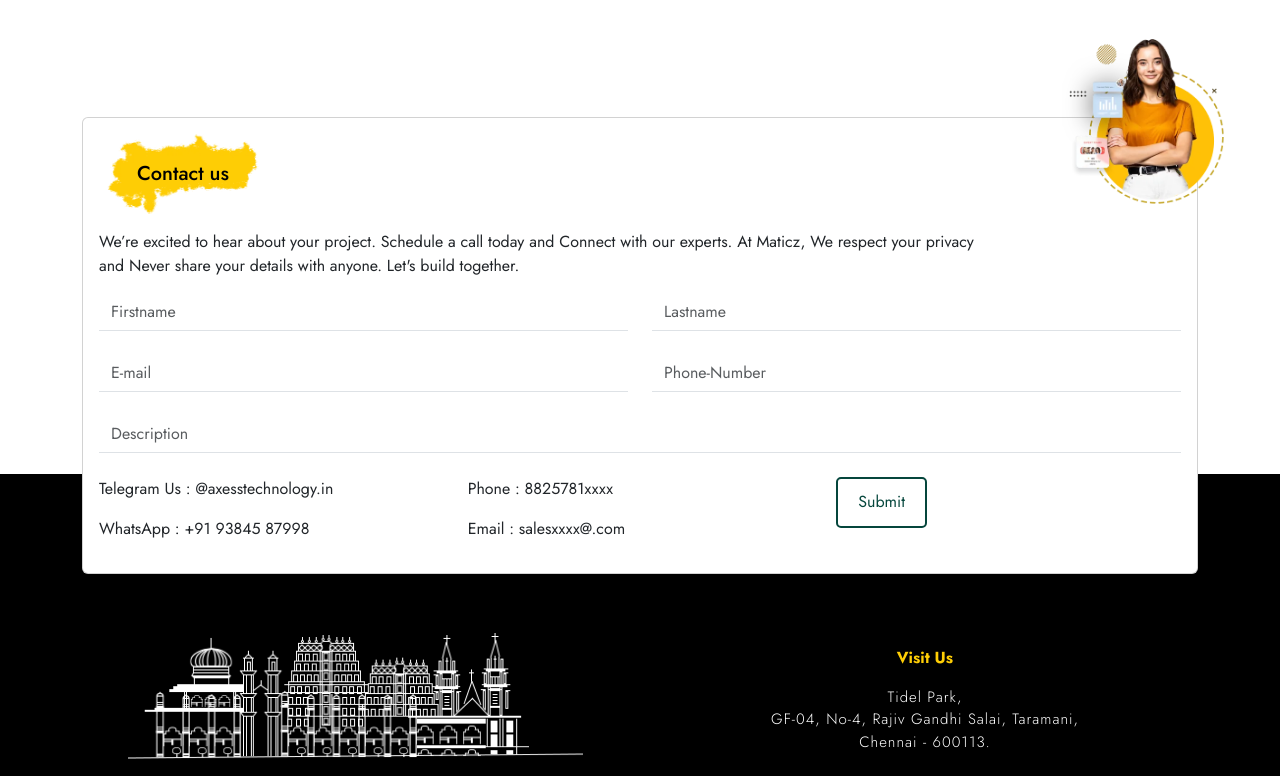
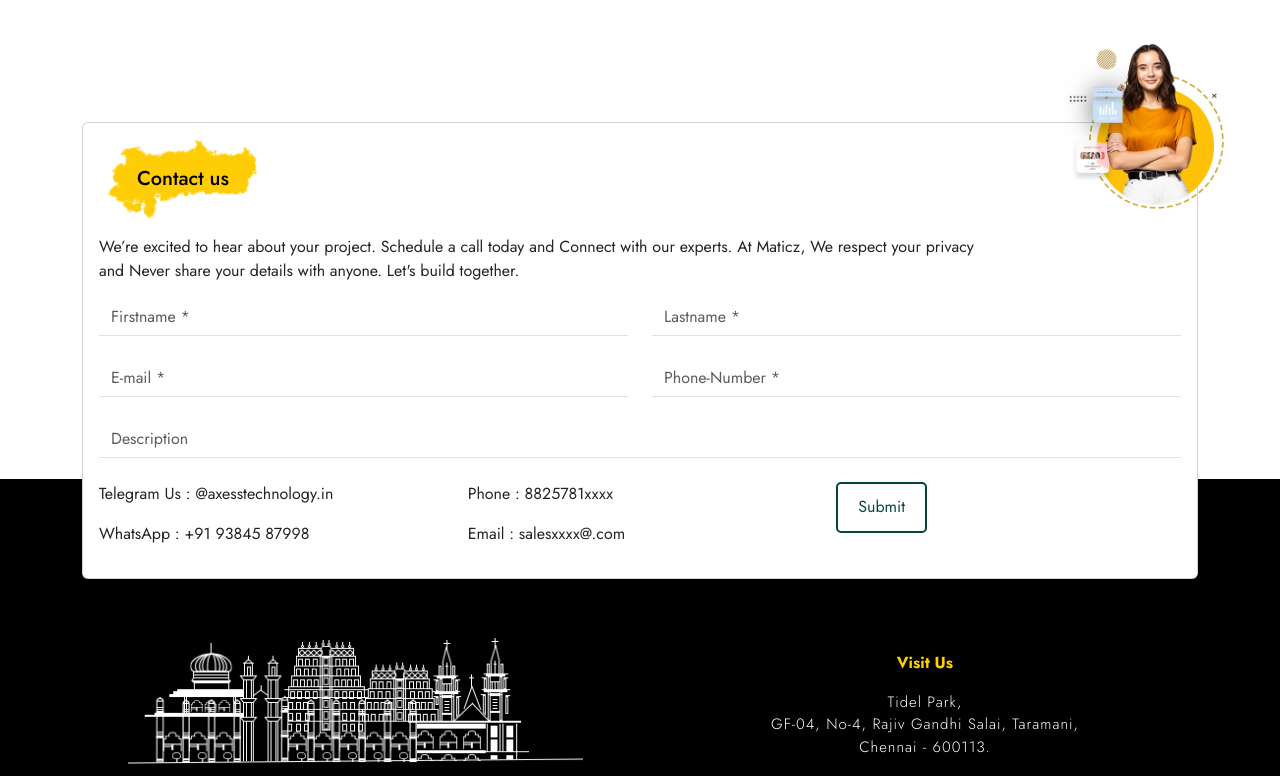
Before and after one commit to axessmongo/AxessTechnology-project, a React (Vite) app in the folder client/: page /contact in a window 1280 px wide. Shown: the part 3080-3856 px from the top of the page. Built offline with nearby package versions, Linux system fonts and the light colour scheme.

Commit message:
validation completed

```diff
--- a/client/src/Routing.jsx
+++ b/client/src/Routing.jsx
@@ -27,6 +27,7 @@ import Webdev from './pages/Webdev';
 import PasswordReset from './pages/PasswordReset';
 import ForgotPassword from './pages/Forgotpassword';
 import DigitalMarketing from './pages/DigitalMarketing' ;
+import State from './pages/State';
 
 function Routing() {
 
@@ -60,6 +61,7 @@ function Routing() {
                     <Route path='/ai' element={<Ai />} />
                     <Route path='/webdevelopment' element={<Webdev />} />
                     <Route path='/digitalmarketing' element ={<DigitalMarketing/>}/>
+                    <Route path='/state' element={<State/>}/>
                 </Routes>
             </BrowserRouter>
         </div>
--- a/client/src/components/Contact.jsx
+++ b/client/src/components/Contact.jsx
@@ -1,4 +1,4 @@
-import React, { useState } from 'react';
+import React, { useEffect, useState } from 'react';
 import axios from 'axios';
 import Banner from '../components/Banner';
 import Navbar from './Navbar';
@@ -10,6 +10,15 @@ import { toast, ToastContainer } from 'react-toastify';
 
 
 function Contact() {
+    const [receiveMsg, setReciveMsg] = useState('none')
+    const MSG = {
+        success: "success",
+        mailSended: "Mail sended successfully",
+        unexpectedError: "unexpected Error",
+        unexpectedResponse: "unexpectedResponse",
+        incorrectMail: "incorrect Mail"
+
+    }
     const [errors, setErrors] = useState({
         fname: "",
         lname: "",
@@ -19,6 +28,7 @@ function Contact() {
         serviceOption: "",
 
 
+
     });
     const [contact, setContact] = useState({
         fname: "",
@@ -26,7 +36,8 @@ function Contact() {
         email: "",
         phone: "",
         address: "",
-        serviceOption: ""
+        serviceOption: "",
+
 
     });
 
@@ -54,7 +65,7 @@ function Contact() {
             case 'fname':
                 setErrors({
                     ...errors,
-                    fname: value.length === 0 ? 'FName is required' : /[^A-Za-z\s]/.test(value) ? 'Invalid fname, only letters allowed' : '',
+                    fname: value.length === 0 ? 'Firstname is required' : /[^A-Za-z\s]/.test(value) ? 'Invalid fname, only letters allowed' : '',
                 });
                 break;
 
@@ -62,7 +73,7 @@ function Contact() {
             case 'lname':
                 setErrors({
                     ...errors,
-                    lname: value.length === 0 ? 'LName is required' : /[^A-Za-z\s]/.test(value) ? 'Invalid lname' : '',
+                    lname: value.length === 0 ? 'Lastname is required' : /[^A-Za-z\s]/.test(value) ? 'Invalid lname' : '',
                 });
                 break;
             case 'email':
@@ -98,15 +109,15 @@ function Contact() {
     const handleSubmit = async (e) => {
         e.preventDefault();
 
-        console.log("error", errors,errors.fname || errors.lname || errors.email || errors.phone || errors.address)
+        console.log("error", errors, errors.fname || errors.lname || errors.email || errors.phone || errors.address)
 
         if (errors.fname || errors.lname || errors.email || errors.phone || errors.address) return
         if (!contact.fname.trim() || !contact.lname.trim() || !contact.email.trim() || !contact.phone.trim() || !contact.address.trim()) {
             setErrors({
-                fname: !contact.fname ? 'fname is required.' : '',
-                lname: !contact.lname ? 'lname is required.' : '',
+                fname: !contact.fname ? 'firstname is required.' : '',
+                lname: !contact.lname ? 'lastname is required.' : '',
                 email: !contact.email ? 'Email is required.' : '',
-                phone: !contact.phone ? 'Phone is required.' : '',
+                phone: !contact.phone ? 'phone no is required.' : '',
                 address: !contact.address ? 'Address is required.' : '',
                 // serviceOption: !contact.serviceOption ? 'serviceoption is required' : ''
             });
@@ -118,7 +129,8 @@ function Contact() {
             console.log("res", response)
             if (response.status === 201) {
                 toast.success('our team will connect with you');
-                alert('success our team connect with you ')
+                setReciveMsg(MSG.success)
+                alertcontent.click();
                 setContact({
                     fname: "",
                     lname: "",
@@ -133,27 +145,41 @@ function Contact() {
                     lname: '',
                     email: '',
                     phone: '',
-                    address: '',
+                    address: ''
+
                     // serviceOption: '',
                 });
 
             } else if (response.status === 401) {
                 toast.error('Email or Password incorrect');
-                alert('incoorect mail')
+                setReciveMsg(MSG.incorrectMail)
+                alertcontent.click();
             } else if (response.status === 400) {
                 toast.info('An email has been sent to your account. Please verify.');
-                alert('mail sended succesfully')
+                setReciveMsg(MSG.mailSended)
+                alertcontent.click();
             } else {
                 console.log('Unexpected response:', response);
-                alert('unexpected response')
+                setReciveMsg(MSG.unexpectedResponse)
+                alertcontent.click();
             }
         } catch (error) {
             console.error('Error during login:', error.message);
             toast.error('Unexpected error');
-            alert('unexpected error')
+            setReciveMsg(MSG.unexpectedError)
+            alertcontent.click();
         }
 
     }
+
+    var alertcontent = document.getElementById('alert');
+    if (alertcontent) {
+        console.log('true');
+
+    } else {
+        console.log('false')
+    }
+
     return (
         <div>
             <Navbar />
@@ -182,6 +208,13 @@ function Contact() {
                                 <div style={{ color: 'red', textAlign: "center", fontSize: "12px" }}>{errors.email}</div>
 
                             </div>
+                            {/* <div className="col-md-6 mb-4">
+                                <input type="text" name="countrycode" value={contact.countryCode} className='form-control shadow-none border-0 rounded-0 border-bottom text-black' onChange={handleChange} placeholder='Phone *' />
+                                <div style={{ color: 'red', textAlign: "center", fontSize: "12px" }}>{errors.countryCode}</div>
+
+                            </div> */}
+
+
                             <div className="col-md-6 mb-4">
                                 <input type="text" name="phone" value={contact.phone} className='form-control shadow-none border-0 rounded-0 border-bottom text-black' onChange={handleChange} placeholder='Phone *' />
                                 <div style={{ color: 'red', textAlign: "center", fontSize: "12px" }}>{errors.phone}</div>
@@ -251,8 +284,8 @@ function Contact() {
 
                             </div>
                         </div>
-                        <div className="mt-3 text-center mb-3">
-                            <button className='gold-btn'>Submit</button>
+                        <div className="mt-3 text-center mb-3" data-aos='zoom-out' data-aos-anchor-placement="bottom-bottom">
+                            <button className='gold-btn green-btn'><span className='d-block'>Submit</span> <i className="bi bi-arrow-right"></i></button>
                         </div>
                     </form>
                 </div>
@@ -510,6 +543,47 @@ function Contact() {
                 </div>
             </div>
             <Footer />
+            <>
+                {/* Button trigger modal */}
+                <button
+                    type="button"
+                    className="btn btn-primary d-none"
+                    data-bs-toggle="modal"
+                    data-bs-target="#staticBackdrop"
+                    id='alert'
+                >
+                    Launch static backdrop modal
+                </button>
+                {/* Modal */}
+                <div
+                    className='modal fade'
+                    id="staticBackdrop"
+                    data-bs-backdrop="static"
+                    data-bs-keyboard="false"
+                    tabIndex={-1}
+                    aria-labelledby="staticBackdropLabel"
+                    aria-hidden="true"
+                >
+                    <div className="modal-dialog modal-dialog-centered">
+                        <div className="modal-content">
+                            <div className="modal-header">
+                                {/* <h1 className="modal-title fs-5" id="staticBackdropLabel">
+                                    Modal title
+                                </h1> */}
+                                <button
+                                    type="button"
+                                    className="btn-close"
+                                    data-bs-dismiss="modal"
+                                    aria-label="Close"
+                                />
+                            </div>
+                            <div className="modal-body">
+                                <p className='text-center'>{receiveMsg}</p>
+                            </div>
+                        </div>
+                    </div>
+                </div>
+            </>
         </div>
     );
 }
--- a/client/src/components/Footer.jsx
+++ b/client/src/components/Footer.jsx
@@ -1,22 +1,167 @@
-import React from 'react'
+import React, { useState } from 'react'
 import { Link } from 'react-router-dom'
 import footer from '../assets/images/footer.svg'
 import frompng from '../assets/images/fromlogo.jpg'
 // import contact  from '../assets/images/contact.jpg'
 import "../assets/css/index.scss"
-
+import axios from 'axios';
+import { toast, ToastContainer } from 'react-toastify';
 
 
 function Footer() {
+    const [errors, setErrors] = useState({
+        fname: "",
+        lname: "",
+        email: "",
+        phone: "",
+        description: "",
+    });
+    const [contact, setContact] = useState({
+        fname: "",
+        lname: "",
+        email: "",
+        phone: "",
+        description: "",
+
+    });
+
+    const handleChange = (e) => {
+        let { name, value } = e.target;
+        if (name === 'fname') {
+            value = value.replace(/[^a-zA-Z\s]/g, '');
+        }
+        if (name === 'lname') {
+            value = value.replace(/[^a-zA-Z\s]/g, '');
+        }
+        if (name === 'phone') {
+
+            value = value.replace(/\D/g, '').slice(0, 10);
+            console.log("phone", value)
+        }
+
+
+        setContact({
+            ...contact,
+            [name]: value,
+        });
+        validateField(name, value);
+    };
+    // console.log(contact)
+    const validateField = (name, value) => {
+
+        switch (name) {
+            case 'fname':
+                setErrors({
+                    ...errors,
+                    fname: value.length === 0 ? 'FName is required' : /[^A-Za-z\s]/.test(value) ? 'Invalid fname, only letters allowed' : '',
+                });
+                break;
+
+
+            case 'lname':
+                setErrors({
+                    ...errors,
+                    lname: value.length === 0 ? 'LName is required' : /[^A-Za-z\s]/.test(value) ? 'Invalid lname' : '',
+                });
+                break;
+            case 'email':
+                setErrors({
+                    ...errors,
+                    email:
+                        value.length === 0 ? 'Email is required' :
+                            !/^[a-z0-9._%+-]+@[a-z0-9.-]+\.[a-z]{2,4}$/.test(value)
+                                ? 'Invalid email'
+                                : '',
+                });
+                break;
+
+            case 'phone':
+                setErrors({
+                    ...errors,
+                    phone:
+                        value.length === 0
+                            ? 'Phone is required'
+                            : value.length !== 10 || !/^[6-9]\d+$/.test(value) ? 'Invalid phone' : '',
+                });
+                break;
+            // case 'serviceOption':
+            //     setErrors({
+            //         ...errors,
+            //         serviceOption: value.length === 0 ? 'serviceOption is required' : /[1]/.test(value) ? 'Invalid serviceOption' : '',
+            //     });
+            //     break;
+            default:
+                break;
+        }
+    };
+    const handleSubmit = async (e) => {
+        e.preventDefault();
+
+        console.log("error", errors, errors.fname || errors.lname || errors.email || errors.phone || errors.description)
+
+        if (errors.fname || errors.lname || errors.email || errors.phone || errors.description) return
+        if (!contact.fname.trim() || !contact.lname.trim() || !contact.email.trim() || !contact.phone.trim() || !contact.description.trim()) {
+            setErrors({
+                fname: !contact.fname ? 'firstname is required.' : '',
+                lname: !contact.lname ? 'lastname is required.' : '',
+                email: !contact.email ? 'Email is required.' : '',
+                phone: !contact.phone ? 'phone no is required.' : '',
+                // description: !contact.description ? 'description is required.' : '',
+                // serviceOption: !contact.serviceOption ? 'serviceoption is required' : ''
+            });
+            return;
+        }
+        try {
+            const response = await axios.post('http://localhost:5000/api/contact', contact);
+
+            console.log("res", response)
+            if (response.status === 201) {
+                toast.success('our team will connect with you');
+                alert('success our team connect with you ')
+                setContact({
+                    fname: "",
+                    lname: "",
+                    email: "",
+                    phone: "",
+                    description: "",
+
+                })
+                setErrors({
+                    fname: '',
+                    lname: '',
+                    email: '',
+                    phone: "",
+                    description: "",
+                });
+
+            } else if (response.status === 401) {
+                toast.error('Email or Password incorrect');
+                alert('mail or password is incorrect')
+            } else if (response.status === 400) {
+                toast.info('An email has been sent to your account. Please verify.');
+                alert('mail sended')
+            } else {
+                console.log('Unexpected response:', response);
+                alert('unexpected response')
+            }
+        } catch (error) {
+            console.error('Error during login:', error.message);
+            toast.error('Unexpected error');
+            alert('unexpected error')
+        }
+
+    }
+
     return (
         <div>
             <div className="container mt-4 conatctbg">
+                <form onSubmit={handleSubmit}>
                     <div className="card">
                         <div className="card-body position-relative">
                             <div className="row">
                                 <div className="col-md-10">
-                                <p className='text-start mx-2 fs-5 bg-img-1 gold-text-2' data-aos ='zoom-out'>Contact us</p>
-                                <p data-aos ='zoom-out'>We’re excited to hear about your project. Schedule a call today and Connect with our experts. At Maticz, We respect your privacy and Never share your details with anyone. Let's build together.</p>
+                                    <p className='text-start mx-2 fs-5 bg-img-1 gold-text-2' data-aos='zoom-out'>Contact us</p>
+                                    <p data-aos='zoom-out'>We’re excited to hear about your project. Schedule a call today and Connect with our experts. At Maticz, We respect your privacy and Never share your details with anyone. Let's build together.</p>
                                 </div>
                                 <div className="col-md-2 position-absolute footerbg">
                                     <img src={frompng} alt="" />
@@ -25,37 +170,48 @@ function Footer() {
                             <div className="">
                                 <div className="row">
                                     <div className="col-md-6 mb-4">
-                                    <input data-aos ='zoom-out' type="text" name="fname" className='form-control shadow-none border-0 rounded-0 border-bottom text-black;' placeholder='Firstname' />
+                                        <input data-aos='zoom-out' type="text" name="fname" value={contact.fname} className='form-control shadow-none border-0 rounded-0 border-bottom text-black;' onChange={handleChange} placeholder='Firstname *' />
+                                        <div style={{ color: 'red', textAlign: "center", fontSize: "12px" }}>{errors.fname}</div>
+
                                     </div>
                                     <div className="col-md-6 mb-4">
-                                    <input data-aos ='zoom-out' type="text" name="lastname" className='form-control shadow-none border-0 rounded-0 border-bottom text-black;' placeholder='Lastname' />
+                                        <input data-aos='zoom-out' type="text" name="lname" value={contact.lname} className='form-control shadow-none border-0 rounded-0 border-bottom text-black;' onChange={handleChange} placeholder='Lastname *' />
+                                        <div style={{ color: 'red', textAlign: "center", fontSize: "12px" }}>{errors.lname}</div>
+
                                     </div>
                                     <div className="col-md-6 mb-4">
-                                    <input data-aos ='zoom-out' type="email" name="email" className='form-control shadow-none border-0 rounded-0 border-bottom text-black;' placeholder='E-mail' />
+                                        <input data-aos='zoom-out' type="email" name="email" value={contact.email} className='form-control shadow-none border-0 rounded-0 border-bottom text-black;' onChange={handleChange} placeholder='E-mail *' />
+                                        <div style={{ color: 'red', textAlign: "center", fontSize: "12px" }}>{errors.email}</div>
+
                                     </div>
                                     <div className="col-md-6 mb-4">
-                                    <input data-aos ='zoom-out' type="number" name="ph_no" className='form-control shadow-none border-0 rounded-0 border-bottom text-black;' placeholder='Phone-Number' />
+                                        <input data-aos='zoom-out' type="phone" value={contact.phone} name="phone" className='form-control shadow-none border-0 rounded-0 border-bottom text-black;' onChange={handleChange} placeholder='Phone-Number *' />
+                                        <div style={{ color: 'red', textAlign: "center", fontSize: "12px" }}>{errors.phone}</div>
+
                                     </div>
                                     <div className="col-md-12 mb-4">
-                                    <input data-aos ='zoom-out' type="text" name="description" className='form-control shadow-none border-0 rounded-0 border-bottom text-black;' placeholder='Description' />
+                                        <input data-aos='zoom-out' type="text" value={contact.description} name="description" className='form-control shadow-none border-0 rounded-0 border-bottom text-black;' onChange={handleChange} placeholder='Description' />
+                                        <div style={{ color: 'red', textAlign: "center", fontSize: "12px" }}>{errors.description}</div>
+
                                     </div>
                                 </div>
                                 <div className="row">
-                                <div className="col-md-4" data-aos ='zoom-out'>
+                                    <div className="col-md-4" data-aos='zoom-out'>
                                         <p>Telegram Us : @axesstechnology.in</p>
                                         <p>WhatsApp : +91 93845 87998</p>
                                     </div>
-                                <div className="col-md-4" data-aos ='zoom-out'>
+                                    <div className="col-md-4" data-aos='zoom-out'>
                                         <p>Phone : 8825781xxxx</p>
                                         <p>Email : salesxxxx@.com</p>
                                     </div>
-                                <div className="col-md-4" data-aos ='zoom-out'>
+                                    <div className="col-md-4" data-aos='zoom-out'>
                                         <button className='gold-btn m-0 green-btn'><span className='d-block'>Submit</span> <i className="bi bi-arrow-right"></i></button>
                                     </div>
                                 </div>
                             </div>
                         </div>
                     </div>
+                </form>
             </div>
             <div className='bg-black text-white footercontent'>
                 <div className='container'>
@@ -63,10 +219,10 @@ function Footer() {
                         <div className="row align-items-center">
                             <div className="col-md-6">
                                 <div className='col-10 mx-auto'>
-                                    <img src={footer} className='' data-aos = 'zoom-out' data-aos-duration='700' alt="" />
+                                    <img src={footer} className='' data-aos='zoom-out' data-aos-duration='700' alt="" />
                                 </div>
                             </div>
-                            <div className="col-md-6 text-center pt-4" data-aos ='fade-up' data-aos-duration='700'>
+                            <div className="col-md-6 text-center pt-4" data-aos='fade-up' data-aos-duration='700'>
                                 <p className='gold-text-2 fw-bolder'>Visit Us</p>
                                 <p className='primary-text text-white'>Tidel Park,<br /> GF-04,
                                     No-4, Rajiv Gandhi Salai,
@@ -79,7 +235,7 @@ function Footer() {
                 </div>
                 <div className="container">
                     <div className="row text-center text-capitalize mt-0 py-md-5 my-md-5 g-4 g-md-0">
-                        <div className="col-6 col-md-4" data-aos = 'fade-up' data-aos-duration='700'>
+                        <div className="col-6 col-md-4" data-aos='fade-up' data-aos-duration='700'>
                             <p className='gold-text-2 fw-bolder'>Why Axess?</p>
                             <div className='d-flex justify-content-center'>
                                 <ul className='list-unstyled '>
@@ -91,7 +247,7 @@ function Footer() {
                                 </ul>
                             </div>
                         </div>
-                        <div className="col-6 col-md-4" data-aos = 'fade-up' data-aos-duration='700'>
+                        <div className="col-6 col-md-4" data-aos='fade-up' data-aos-duration='700'>
                             <p className='gold-text-2 fw-bolder'>Our Services</p>
                             <div className='d-flex justify-content-center'>
                                 <ul className='list-unstyled '>
@@ -104,7 +260,7 @@ function Footer() {
                             </div>
                         </div>
 
-                        <div className="col-md-4" data-aos = 'fade-up' data-aos-duration='700'>
+                        <div className="col-md-4" data-aos='fade-up' data-aos-duration='700'>
                             <div>
                                 <p className='gold-text-2 fw-bolder text-center mb-1'>Social media</p>
                                 <p className='text-center primary-text mb-3'>Follow Us on Social Media.</p>
@@ -121,10 +277,10 @@ function Footer() {
                 <div className="container">
                     <div className="row">
                         <div className="row text-center text-md-start">
-                            <div className="col-md-6" data-aos = 'zoom-in-right' data-aos-anchor-placement="top-bottom" data-aos-duration='700'>
+                            <div className="col-md-6" data-aos='zoom-in-right' data-aos-anchor-placement="top-bottom" data-aos-duration='700'>
                                 <p className='fw-semibold fs-6'> <span className='gold-text-2'>Business Enquiry</span> <span className='primary-text'>: +91 93845 87998</span></p>
                             </div>
-                            <div className="col-md-6" data-aos = 'zoom-in-left' data-aos-anchor-placement="top-bottom" data-aos-duration='700'>
+                            <div className="col-md-6" data-aos='zoom-in-left' data-aos-anchor-placement="top-bottom" data-aos-duration='700'>
                                 <p className='fw-semibold fs-6 text-md-end'><span className='gold-text-2'>For Jobs</span><span className="primary-text"> : +91 93614 23585</span></p>
                             </div>
                         </div>
```
Also changed, not shown: 1 other file (tests, documents, lock files or other folders). Lines whose indentation alone changed are shown as unchanged.
